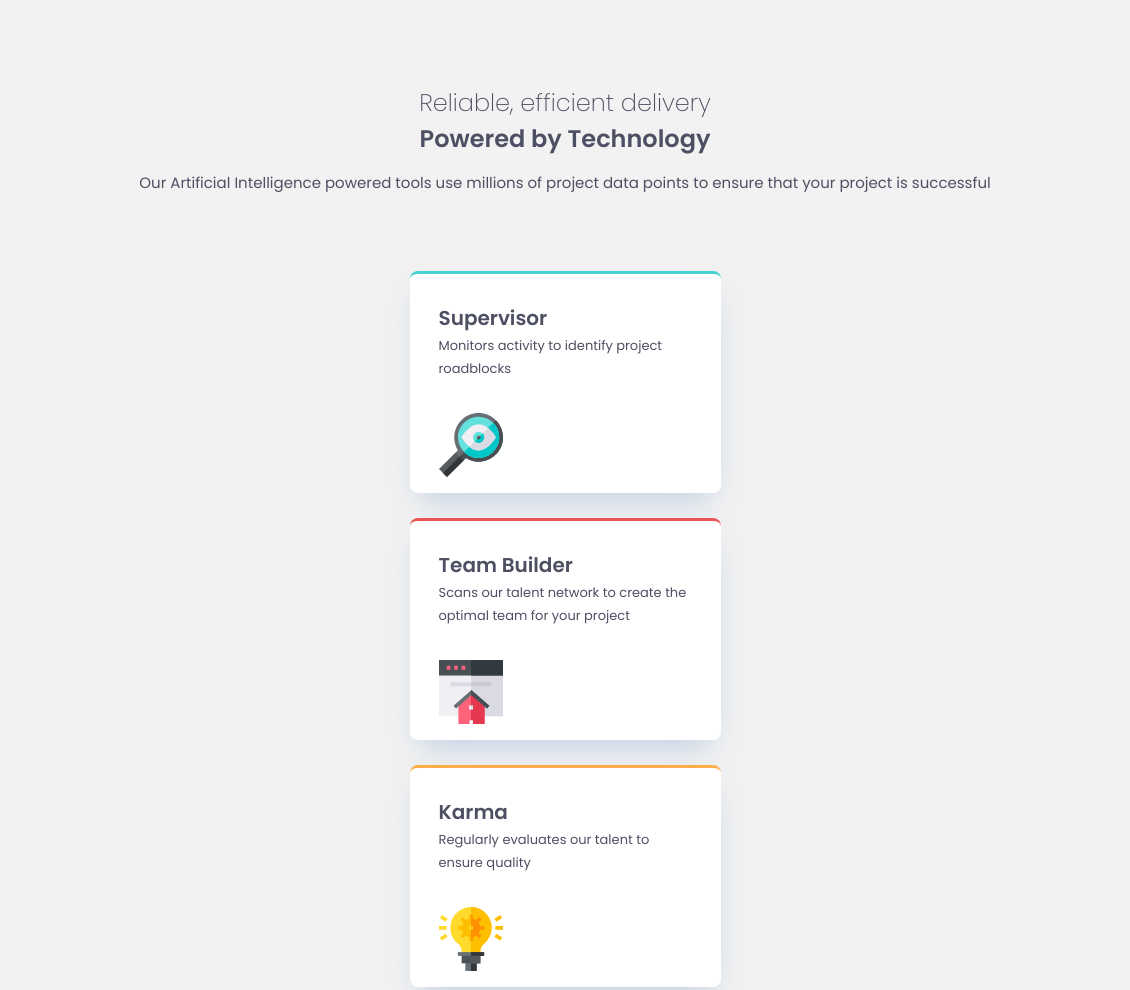
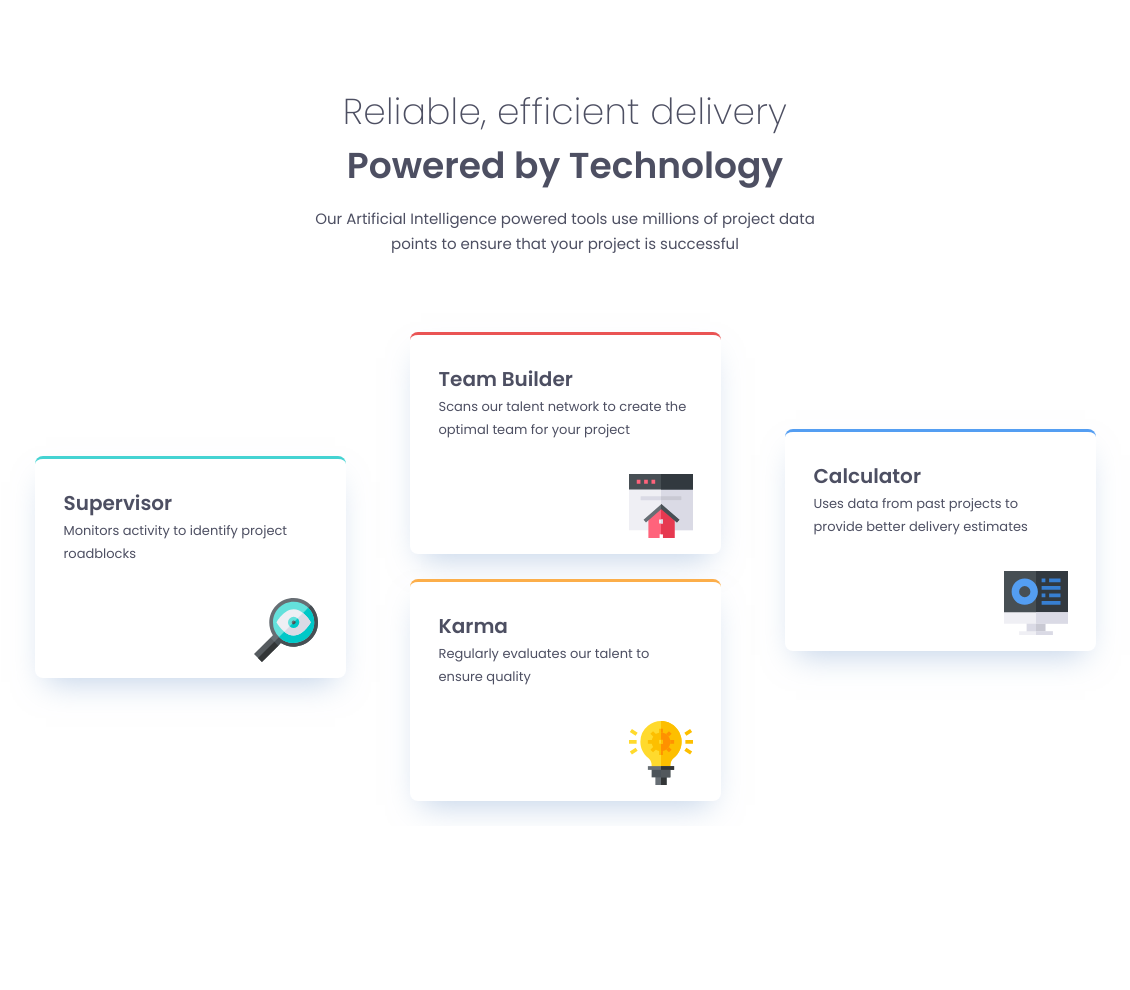
Before and after one commit to AlexTsamala/Four-card-feature-section-master, a plain HTML site: page index.html in a window 1536 px wide. Shown: the top 990 px of the page, without its empty margins (203-1333 px from the left). After the commit the page ends 826 px from the top, so only its background shows below. Drawn offline with Linux system fonts and the light colour scheme.

Commit message:
finished work on desktop version and project is ready to be launched

```diff
--- a/index.html
+++ b/index.html
@@ -15,26 +15,30 @@
                 <p class="headers-text">Our Artificial Intelligence powered tools use millions
                 of project data points to ensure that your project is successful</p>
             </header>
-            <div class="technology-boxes supervisor">
+            <div class="technology-boxes">
+            <div class="technology-box supervisor">
                 <h2 class="technology-headers">Supervisor</h2>
                 <p class="text">Monitors activity to identify project roadblocks</p>
                 <img alt="icon-supervisor" src="./assets/icon-supervisor.svg"/>
             </div>
-            <div class="technology-boxes builder">
+            <div class="middle-pictures-div">
+            <div class="technology-box builder">
                 <h2 class="technology-headers">Team Builder</h2>
                 <p class="text">Scans our talent network to create the optimal team for your project</p>
                 <img alt="icon-team-builder" src="./assets/icon-team-builder.svg"/>
             </div>
-            <div class="technology-boxes karma">
+            <div class="technology-box karma">
                 <h2 class="technology-headers">Karma</h2>
                 <p class="text">Regularly evaluates our talent to ensure quality</p>
                 <img alt="icon-karma" src="./assets/icon-karma.svg"/>
             </div>
-            <div class="technology-boxes calculator">
+            </div>
+            <div class="technology-box calculator">
                 <h2 class="technology-headers">Calculator</h2>
                 <p class="text">Uses data from past projects to provide better delivery estimates</p>
                 <img alt="icon-calculator" src="./assets/icon-calculator.svg"/>
             </div>
+            </div>
         </div>
       </body>
 </html>
--- a/style.css
+++ b/style.css
@@ -7,7 +7,6 @@
 
 body{
     font-family: "poppins";
-    background: #F2F2F2;
 }
 
 .main-container{
@@ -43,9 +42,10 @@ header{
     line-height: 25px;
     text-align: center;
     color: #4D4F62;
+    max-width: 322px;
 }
 
-.technology-boxes{
+.technology-box{
     background: #FFFFFF;
     margin:0 32px 25px 32px;
     border-radius:8px;
@@ -72,6 +72,10 @@ header{
     margin-bottom:33px;
 }
 
+img{
+    transform: translateX(190px);
+}
+
 .supervisor{
     border-top: 3.55px solid #44D3D2;
 }
@@ -88,3 +92,32 @@ header{
     border-top: 3.55px solid #549EF2;
     margin-bottom:78px;
 }
+
+@media (min-width: 1440px){
+.first-header{
+    font-size: 36px;
+    font-weight: 275;
+    line-height: 54px;
+    letter-spacing: 0.25px;
+}
+
+.second-header{
+    font-size: 36px;
+    font-weight: 600;
+    line-height: 54px;
+}
+
+.headers-text{
+    max-width: 549px;
+}
+
+.technology-boxes{
+    display: flex;
+    align-items: center;
+}
+
+.middle-pictures-div{
+    display: flex;
+    flex-direction: column;
+}
+}
```
Also changed, not shown: 1 other file.
